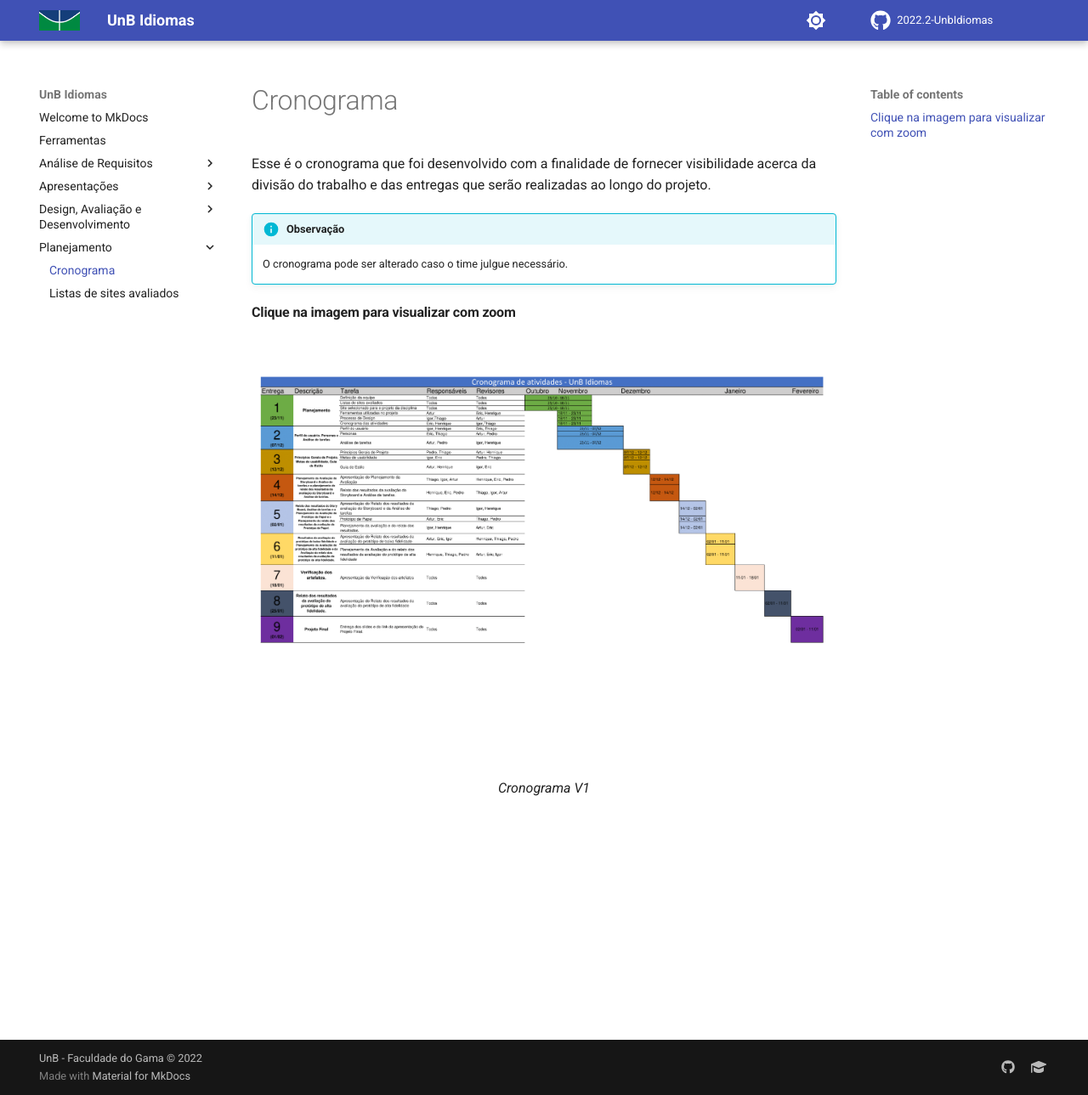
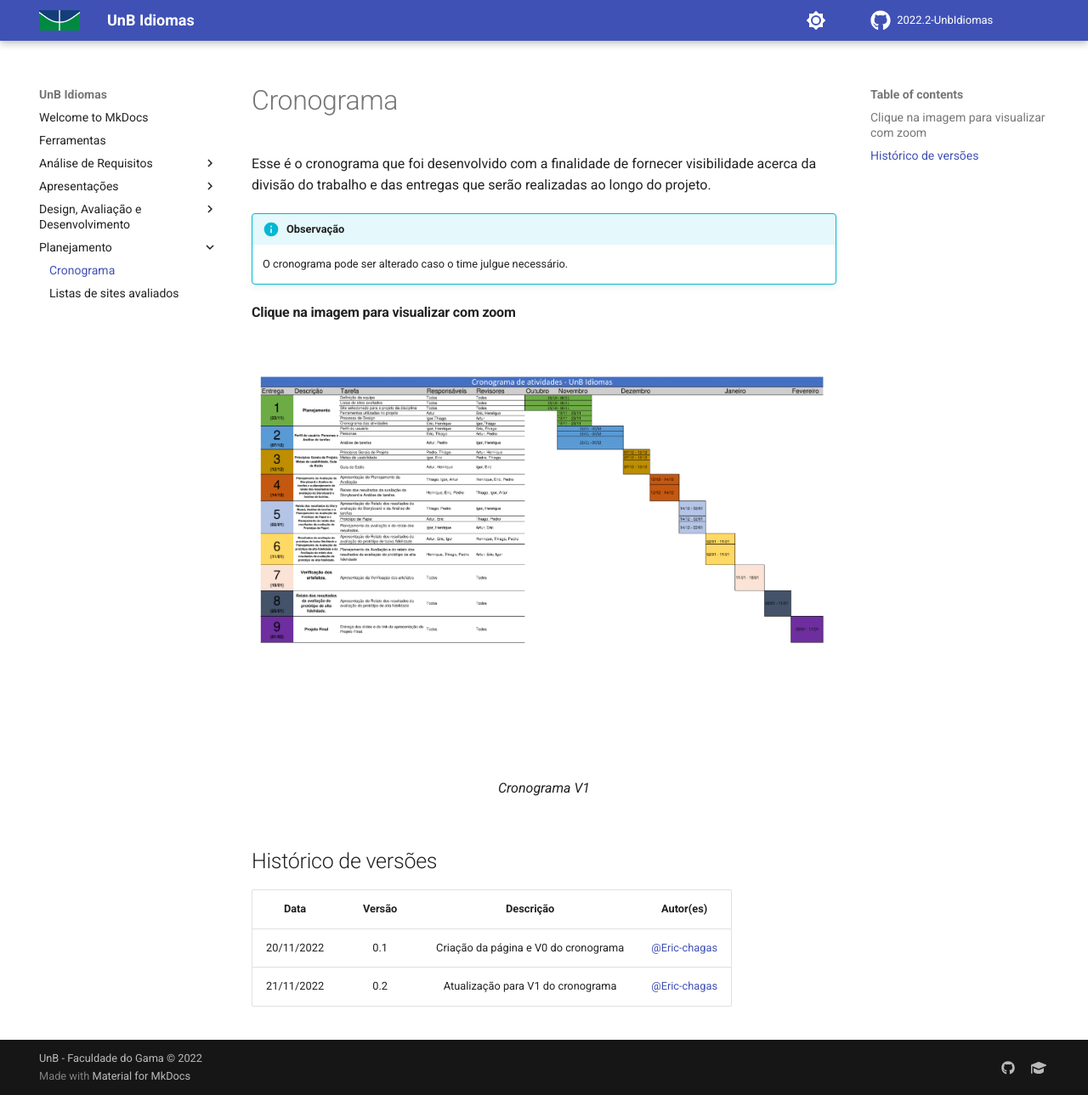
Before and after one commit to edudsan/2022.2-UnbIdiomas, an MkDocs documentation site: the page built from docs/Planejamento/roadmap.md, in a window 1280 px wide and 1289 px high. Shown: the whole window at 85% size. Built offline with MkDocs 1.6.1 and Material for MkDocs 9.7.7, drawn with Linux system fonts in a browser that asks for light colours; comment, search, counter and statistics services are not loaded.

Commit message:
Updated roadmap

```diff
--- a/docs/Planejamento/roadmap.md
+++ b/docs/Planejamento/roadmap.md
@@ -13,3 +13,10 @@
   ![Cronograma V1](../assets/img/roadmapV1.png)
   <figcaption>Cronograma V1</figcaption>
 </figure>
+
+## Histórico de versões
+
+|    Data    | Versão |              Descrição               |                   Autor(es)                    |
+| :--------: | :----: | :----------------------------------: | :--------------------------------------------: |
+| 20/11/2022 |  0.1   | Criação da página e V0 do cronograma | [@Eric-chagas](https://github.com/Eric-chagas) |
+| 21/11/2022 |  0.2   |  Atualização para V1 do cronograma   | [@Eric-chagas](https://github.com/Eric-chagas) |
```
